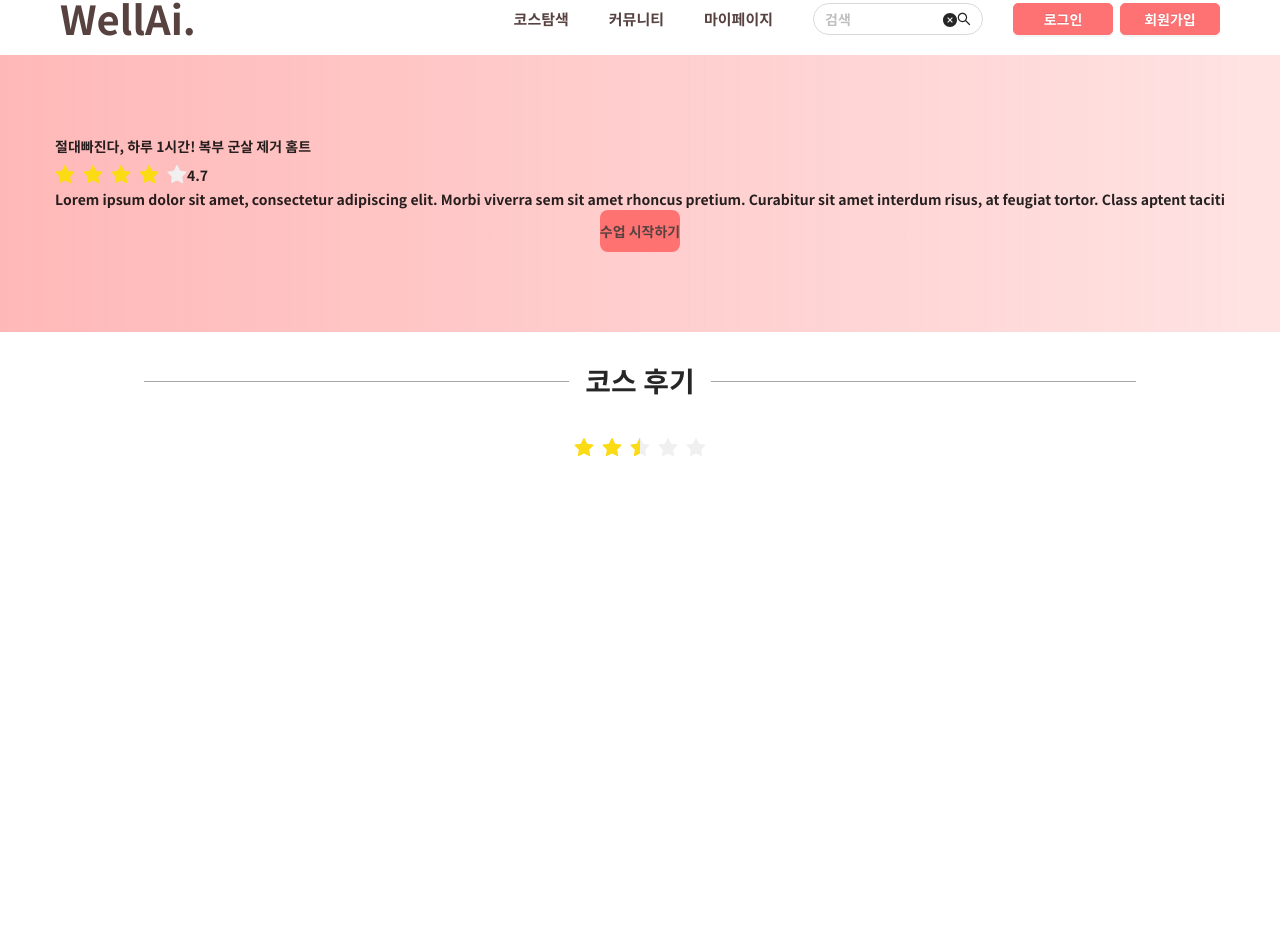
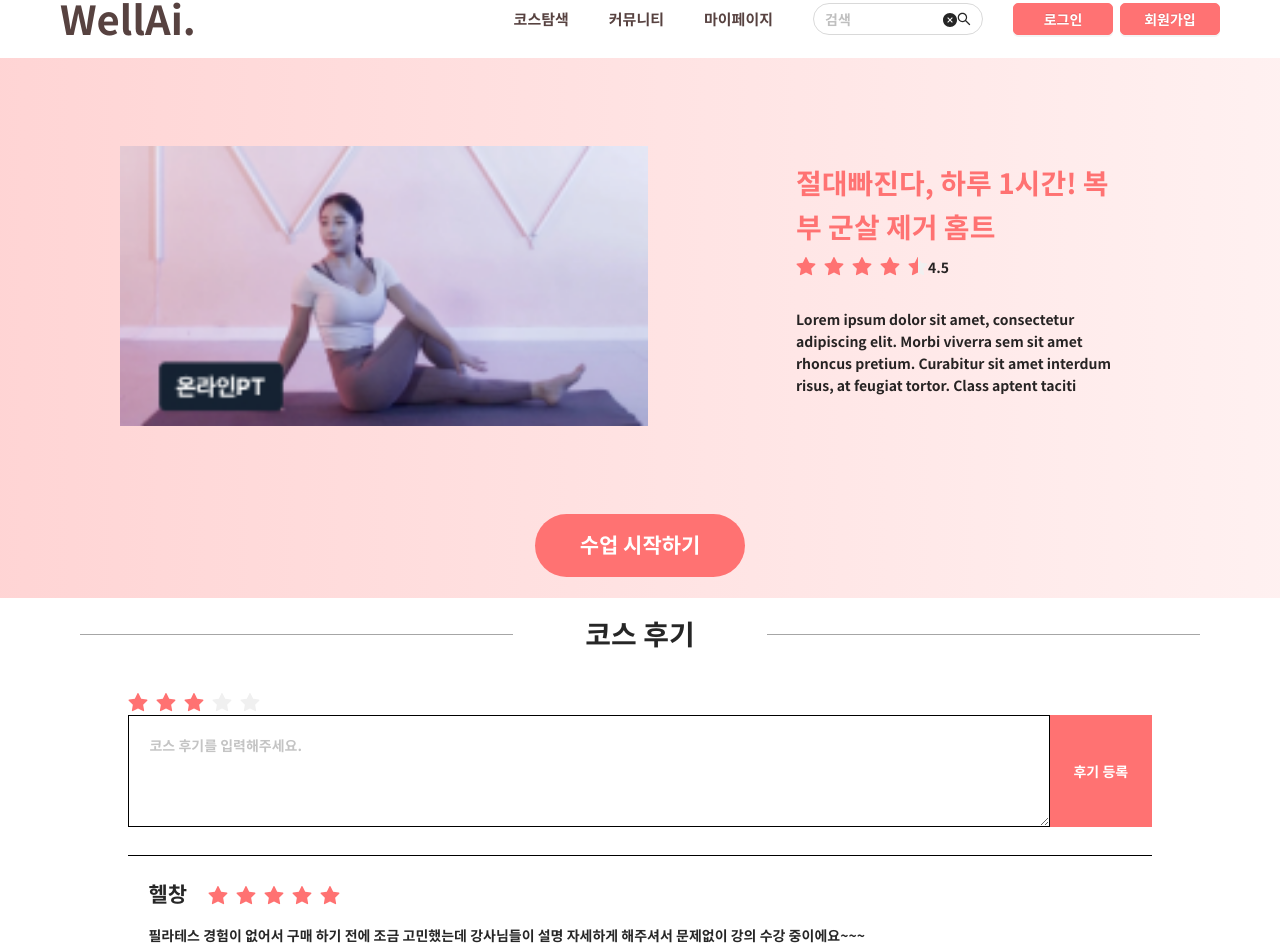
Before and after one commit to JShwa0429/wellai, a React (Create React App) app: page /course/1 in a window 1280 px wide. Shown: the part 22-974 px from the top of the page. Before the commit the page ends 800 px from the top, so only its background shows below. Built offline with nearby package versions, Linux system fonts and the light colour scheme.

Commit message:
feat : 코스 상세 페이지 추가

```diff
--- /dev/null
+++ b/src/components/course/Comment.tsx
@@ -0,0 +1,57 @@
+import { Rate } from 'antd';
+import React, { useState } from 'react';
+import styled from 'styled-components';
+const Comment = () => {
+  const [rateValue, setRateValue] = useState(3);
+  const [textAreaValue, setTextAreaValue] = useState('');
+  const handleCommentSubmit = (event: React.FormEvent) => {
+    event.preventDefault;
+    console.log(rateValue, textAreaValue);
+  };
+  return (
+    <Div>
+      <Rating allowHalf defaultValue={rateValue} onChange={setRateValue} style={{ marginRight: 'auto' }} />
+      <Form onSubmit={handleCommentSubmit}>
+        <TextArea
+          value={textAreaValue}
+          onChange={(event: React.ChangeEvent<HTMLTextAreaElement>) => setTextAreaValue(event.target.value)}
+          placeholder="코스 후기를 입력해주세요."
+        />
+        <Button>후기 등록</Button>
+      </Form>
+    </Div>
+  );
+};
+
+export default Comment;
+
+const Div = styled.div`
+  width: 80%;
+  margin: 1em 0;
+`;
+
+const Form = styled.form`
+  display: flex;
+  flex-direction: row;
+  width: 80vw;
+  height: 8em;
+`;
+
+export const Rating = styled(Rate)`
+  color: ${(props) => props.theme.main};
+`;
+
+const TextArea = styled.textarea`
+  width: 90%;
+  border: 0.5px solid black;
+  padding: 2%;
+
+  ::placeholder {
+    color: ${(props) => props.theme.border};
+  }
+`;
+const Button = styled.button`
+  width: 10%;
+  color: white;
+  background-color: ${(props) => props.theme.main};
+`;
--- /dev/null
+++ b/src/components/course/CourseExplain.tsx
@@ -0,0 +1,91 @@
+import styled from 'styled-components';
+import { Rating } from 'components/course/Comment';
+import { Link } from 'react-router-dom';
+type Props = {
+  id: string | undefined;
+  title: string;
+  rate: number;
+  explain: string;
+};
+
+const CourseExplain: React.FunctionComponent<Props> = ({ id, title, rate, explain }) => {
+  return (
+    <DivCourseDetail>
+      <DivBanner>
+        <div className="image">
+          <img src="/image/yoga.png" alt="요가" />
+        </div>
+        <Explain>
+          <h1>{title}</h1>
+          <div className="rate">
+            <Rating allowHalf disabled defaultValue={rate} />
+            {rate}
+          </div>
+          <div className="explain">{explain}</div>
+        </Explain>
+      </DivBanner>
+
+      <Button>
+        <Link to={`/listen/${id}`}>수업 시작하기</Link>
+      </Button>
+    </DivCourseDetail>
+  );
+};
+
+export default CourseExplain;
+
+const DivCourseDetail = styled.div`
+  width: 100vw;
+  background: linear-gradient(to right, rgba(255, 114, 114, 0.3), rgba(255, 114, 114, 0.1));
+  display: flex;
+  flex-direction: column;
+  justify-content: center;
+  align-items: center;
+`;
+const DivBanner = styled.div`
+  height: 50vh;
+  margin: 2em 0;
+  display: flex;
+  .image {
+    width: 50%;
+    display: flex;
+
+    justify-content: center;
+    align-items: center;
+  }
+
+  img {
+    margin-left: 10vw;
+    height: 70%;
+  }
+`;
+const Explain = styled.div`
+  width: 30%;
+  margin: 1em 10vw;
+  display: flex;
+  flex-direction: column;
+  padding: 2em 2em;
+
+  h1 {
+    margin: 10% 0 0 0;
+    color: ${(props) => props.theme.main};
+  }
+
+  .explain {
+    margin-top: 2em;
+  }
+`;
+
+const Button = styled.button`
+  border-radius: 64px;
+  width: 10em;
+  height: 3em;
+  font-size: 1.5em;
+  color: white;
+  background-color: ${(props) => props.theme.main};
+  margin-top: auto;
+  margin-bottom: 1em;
+  a {
+    color: white;
+  }
+`;
--- /dev/null
+++ b/src/components/course/Review.tsx
@@ -0,0 +1,35 @@
+import { Rating } from './Comment';
+import styled from 'styled-components';
+export type ReviewProps = {
+  nickname: string;
+  rate: number;
+  comment: string;
+};
+const Review: React.FunctionComponent<ReviewProps> = ({ nickname, rate, comment }) => {
+  return (
+    <Div>
+      <div>
+        <b>{nickname}</b>
+        <Rating defaultValue={rate} allowHalf disabled />
+      </div>
+      <div className="comment">{comment}</div>
+    </Div>
+  );
+};
+
+export default Review;
+
+const Div = styled.div`
+  width: 100%;
+  padding: 2%;
+  border-bottom: 1px solid ${(props) => props.theme.border};
+
+  b {
+    font-size: 1.5em;
+    margin-right: 1em;
+  }
+
+  .comment {
+    margin-top: 1em;
+  }
+`;
--- /dev/null
+++ b/src/components/course/ReviewDiv.tsx
@@ -0,0 +1,45 @@
+import { Pagination } from 'antd';
+import styled from 'styled-components';
+import Review, { ReviewProps } from './Review';
+
+const ReviewDiv = () => {
+  const datas: ReviewProps[] = [
+    {
+      nickname: '헬창',
+      rate: 5,
+      comment:
+        '필라테스 경험이 없어서 구매 하기 전에 조금 고민했는데 강사님들이 설명 자세하게 해주셔서 문제없이 강의 수강 중이에요~~~',
+    },
+    {
+      nickname: '강경원',
+      rate: 4.5,
+      comment:
+        '상체비만이라 무릎 아파서 운동 잘 못 했는데 보드30으로 운동하면서 관절에 부담도 없고 누워서 할 수 있는 운동도 많아서 꾸준히 할 수 있을 것 같아요',
+    },
+    {
+      nickname: '롸니',
+      rate: 4,
+      comment:
+        '처음하는 홈트 운동에 혼자서 잘 할 수 있을지 걱정했는데 설명이 잘 나와서 혼자도 문제 없이 할 수 없었습니다.',
+    },
+  ];
+  return (
+    <Div>
+      {datas.map((data: ReviewProps, idx: number) => {
+        return <Review {...data} key={idx} />;
+      })}
+      <Pagination defaultCurrent={1} total={15} pageSize={3} style={{ margin: '2em 0' }} />
+    </Div>
+  );
+};
+export default ReviewDiv;
+
+const Div = styled.div`
+  width: 80%;
+  margin: 1em 0;
+  border-top: 1px solid black;
+  display: flex;
+  flex-direction: column;
+  justify-content: center;
+  align-items: center;
+`;
--- a/src/components/course/index.ts
+++ b/src/components/course/index.ts
@@ -1 +1,3 @@
-export { default as WebCam } from './WebCam';
+export { default as Comment } from './Comment';
+export { default as ReviewDiv } from './ReviewDiv';
+export { default as CourseExplain } from './CourseExplain';
--- a/src/components/index.ts
+++ b/src/components/index.ts
@@ -1,9 +1,8 @@
 export { Header } from './headerTemp';
 // export { HeaderTemp } from './headerTemp';
-export { WebCam } from './course';
-
+export { WebCam } from './listen';
 export { Waves } from './wave';
 export { Banner, Summary } from './common';
-
 export { SignUp, SignUpInfo } from './signup';
 export { MyPageLayout } from './mypage';
+export { Comment, ReviewDiv, CourseExplain } from './course';
--- /dev/null
+++ b/src/components/listen/index.ts
@@ -0,0 +1 @@
+export { default as WebCam } from './WebCam';
--- a/src/components/signup/SignUpOption.tsx
+++ b/src/components/signup/SignUpOption.tsx
@@ -273,6 +273,7 @@ const OptionDiv = styled.div`
   input {
     outline: 2px solid ${(props) => props.theme.border};
     width: 80%;
+    padding-left: 1em;
   }
   span {
     position: absolute;
--- a/src/pages/CourseDetailPage.tsx
+++ b/src/pages/CourseDetailPage.tsx
@@ -1,36 +1,23 @@
-import { Rate } from 'antd';
-import { useParams, Link } from 'react-router-dom';
+import { Comment, ReviewDiv, CourseExplain } from 'components';
+import { useParams } from 'react-router-dom';
 import styled from 'styled-components';
 const CourseDetailPage = () => {
   const id = useParams();
-
   const data = {
+    id: id.id,
     title: '절대빠진다, 하루 1시간! 복부 군살 제거 홈트',
-    score: 4.7,
+    rate: 4.5,
     explain:
       'Lorem ipsum dolor sit amet, consectetur adipiscing elit. Morbi viverra sem sit amet rhoncus pretium. Curabitur sit amet interdum risus, at feugiat tortor. Class aptent taciti ',
   };
   return (
     <Div>
-      <DivCourseDetail>
-        <div className="explain">
-          <div className="title">{data.title}</div>
-          <div className="rate">
-            <Rate disabled defaultValue={data.score} />
-            {data.score}
-          </div>
-          <div className="explain">{data.explain}</div>
-        </div>
-        <Button>
-          <Link to={`/listen/${id.id}`}>수업 시작하기</Link>
-        </Button>
-      </DivCourseDetail>
-
+      <CourseExplain {...data} />
       <div className="hr-sect">
         <h1>코스 후기</h1>
       </div>
-
-      <Rate allowHalf defaultValue={2.5} />
+      <Comment />
+      <ReviewDiv />
     </Div>
   );
 };
@@ -41,14 +28,18 @@ const Div = styled.div`
   flex-direction: column;
   justify-content: center;
   align-items: center;
-  height: 50vh;
+
+  }
   .hr-sect {
-    width: 80%;
+    width: 90%;
     display: flex;
     flex-basis: 100%;
     align-items: center;
     color: rgba(0, 0, 0, 0.35);
-    margin: 8px 0px;
+    margin: 1em 0px;
+    h1{
+      margin : 0 2em;
+    }
   }
   .hr-sect::before,
   .hr-sect::after {
@@ -61,21 +52,3 @@ const Div = styled.div`
     margin: 0px 16px;
   }
 `;
-const DivCourseDetail = styled.div`
-  width: 100vw;
-  background: linear-gradient(to right, rgba(255, 114, 114, 0.5), rgba(255, 114, 114, 0.2));
-  display: flex;
-  flex-direction: column;
-  justify-content: center;
-  align-items: center;
-  padding: 10vh 0;
-`;
-
-const Button = styled.button`
-  border-radius: 8px;
-  height: 3em;
-  color: white;
-  background-color: ${(props) => props.theme.main};
-
-  margin-top: auto;
-`;
--- a/src/pages/ListenPage.tsx
+++ b/src/pages/ListenPage.tsx
@@ -8,7 +8,7 @@ const ListenPage = () => {
   //     autoplay: 1,
   //   },
   // };
-  const url = 'hEnr6Ewpu_U';
+  const url = '3V3oA8scvyQ';
   return (
     <DivCourse>
       <TitleDiv>
@@ -42,11 +42,10 @@ export default ListenPage;
 const DivCourse = styled.div`
   display: flex;
   width: 100vw;
-  height: 100vh;
   justify-content: center;
   align-items: center;
   flex-direction: column;
-  padding: 10%;
+  padding: 0 10%;
 
   p {
     font-size: 1.5em;
```
Also changed, not shown: src/components/listen/WebCam.tsx (renamed from src/components/course/WebCam.tsx).
